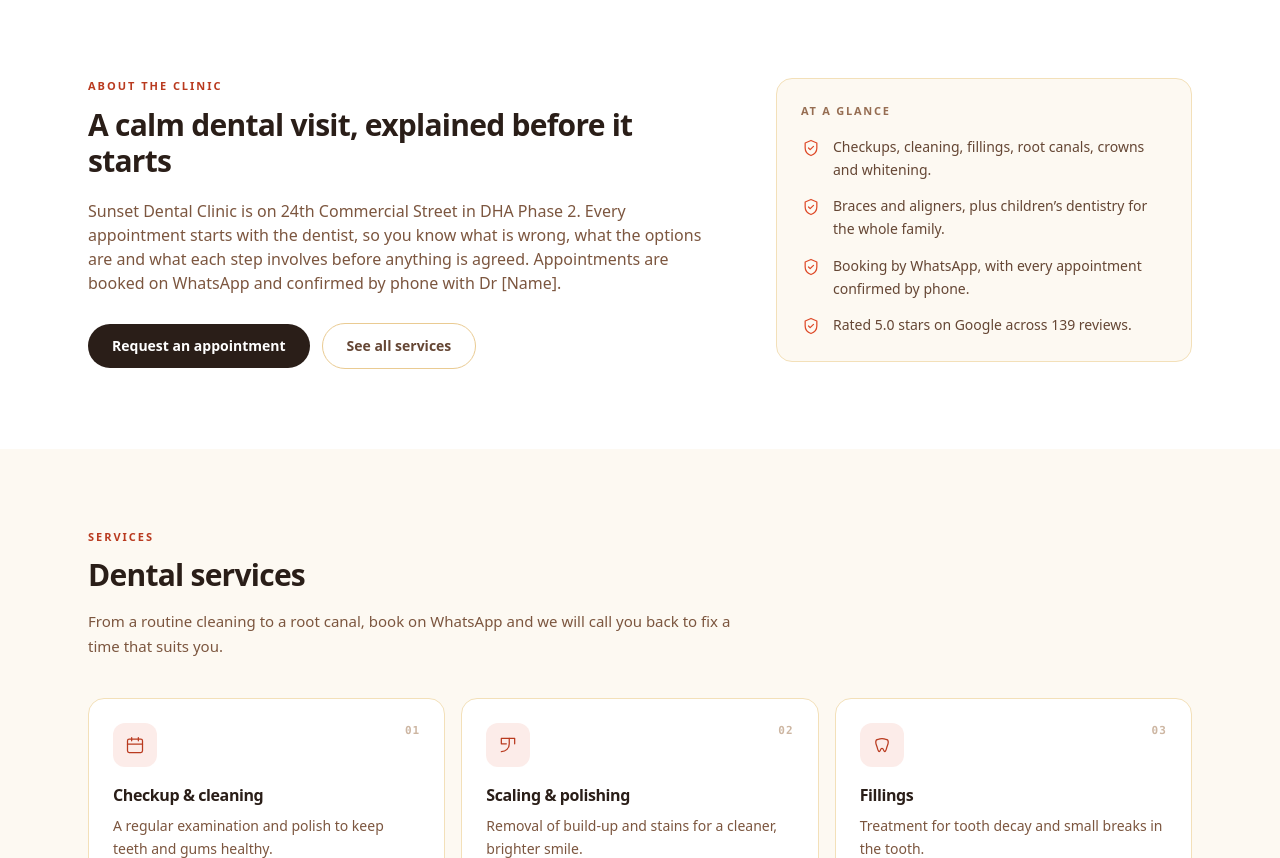
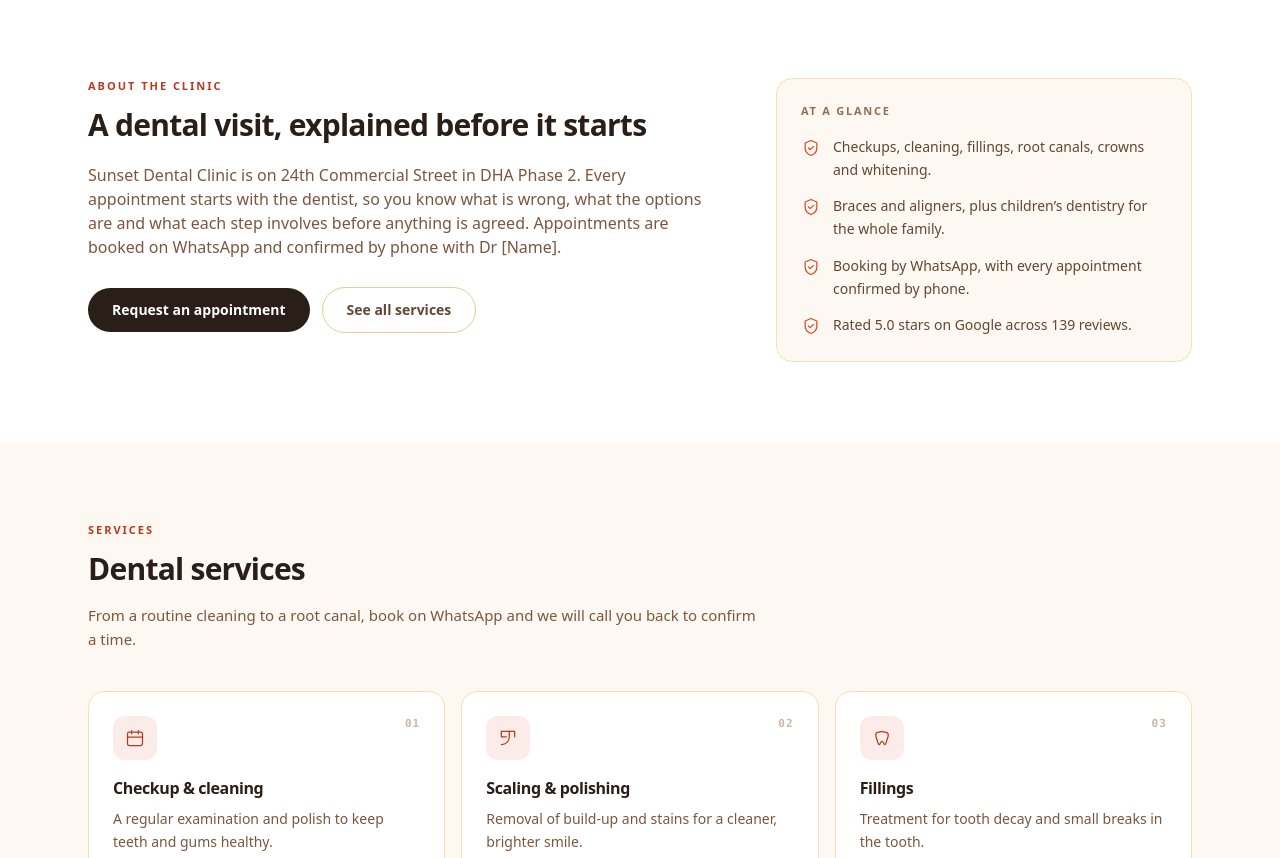
Before and after one commit to muhammadbinjuanid002/sunset-dental-clinic, a plain HTML site: page index.html in a window 1280 px wide. Shown: the part 751-1609 px from the top of the page. Drawn offline with Linux system fonts and the light colour scheme.

Commit message:
Tighten unverified phrasing in Sunset Dental Clinic landing page copy

```diff
--- a/index.html
+++ b/index.html
@@ -128,7 +128,7 @@
   <div class="grid gap-10 lg:grid-cols-[1.2fr_0.8fr] lg:items-start lg:gap-16">
     <div>
       <p class="text-[11px] font-bold uppercase tracking-[0.18em] text-brand-700">About the clinic</p>
-      <h2 class="mt-3 text-2xl font-bold leading-tight tracking-tight text-ink-900 sm:text-3xl">A calm dental visit, explained before it starts</h2>
+      <h2 class="mt-3 text-2xl font-bold leading-tight tracking-tight text-ink-900 sm:text-3xl">A dental visit, explained before it starts</h2>
       <p class="mt-5 max-w-2xl text-[15px] leading-relaxed text-ink-600 sm:text-base">Sunset Dental Clinic is on 24th Commercial Street in DHA Phase 2. Every appointment starts with the dentist, so you know what is wrong, what the options are and what each step involves before anything is agreed. Appointments are booked on WhatsApp and confirmed by phone with Dr [Name].</p>
       <div class="mt-7 flex flex-col gap-3 sm:flex-row sm:items-center">
         <a href="#book" class="inline-flex items-center justify-center gap-2 rounded-full bg-ink-900 px-6 py-3 text-sm font-bold text-white transition hover:bg-brand-700">Request an appointment</a>
@@ -165,7 +165,7 @@
     <div class="max-w-2xl">
       <p class="text-[11px] font-bold uppercase tracking-[0.18em] text-brand-700">Services</p>
       <h2 class="mt-3 text-2xl font-bold leading-tight tracking-tight text-ink-900 sm:text-3xl">Dental services</h2>
-      <p class="mt-4 text-[15px] leading-relaxed text-ink-600">From a routine cleaning to a root canal, book on WhatsApp and we will call you back to fix a time that suits you.</p>
+      <p class="mt-4 text-[15px] leading-relaxed text-ink-600">From a routine cleaning to a root canal, book on WhatsApp and we will call you back to confirm a time.</p>
     </div>
     <div class="mt-10 grid gap-4 sm:grid-cols-2 lg:grid-cols-3">
       <article class="group flex flex-col rounded-2xl border border-soft-200 bg-white p-5 transition hover:-translate-y-0.5 hover:border-brand-300 hover:shadow-lg hover:shadow-ink-900/5 sm:p-6">
```
